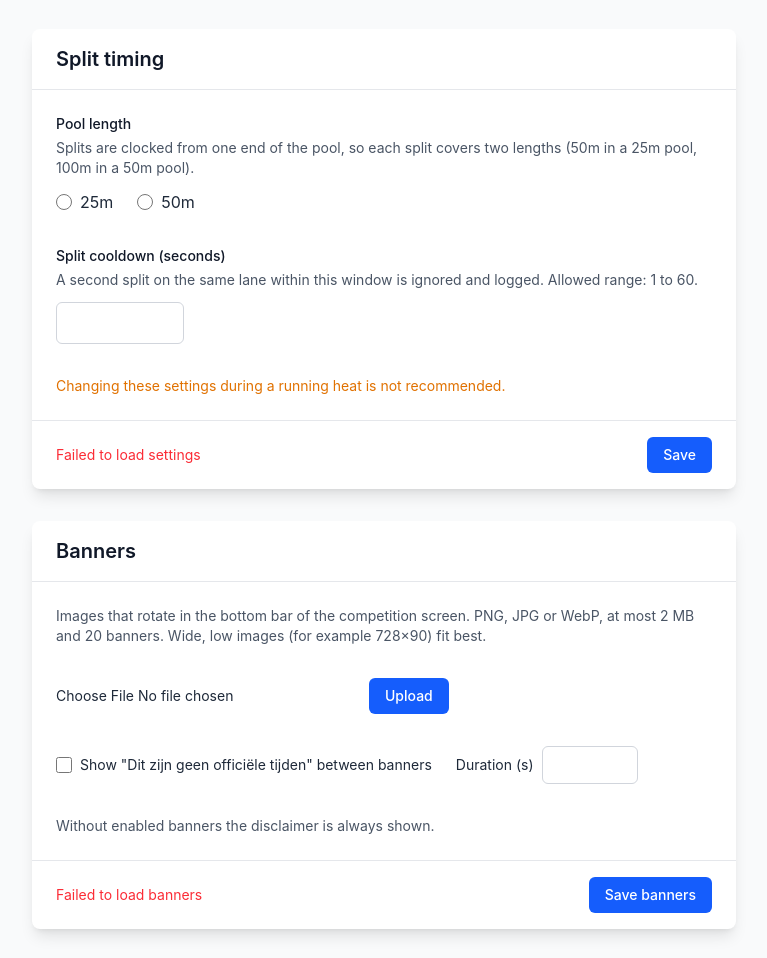
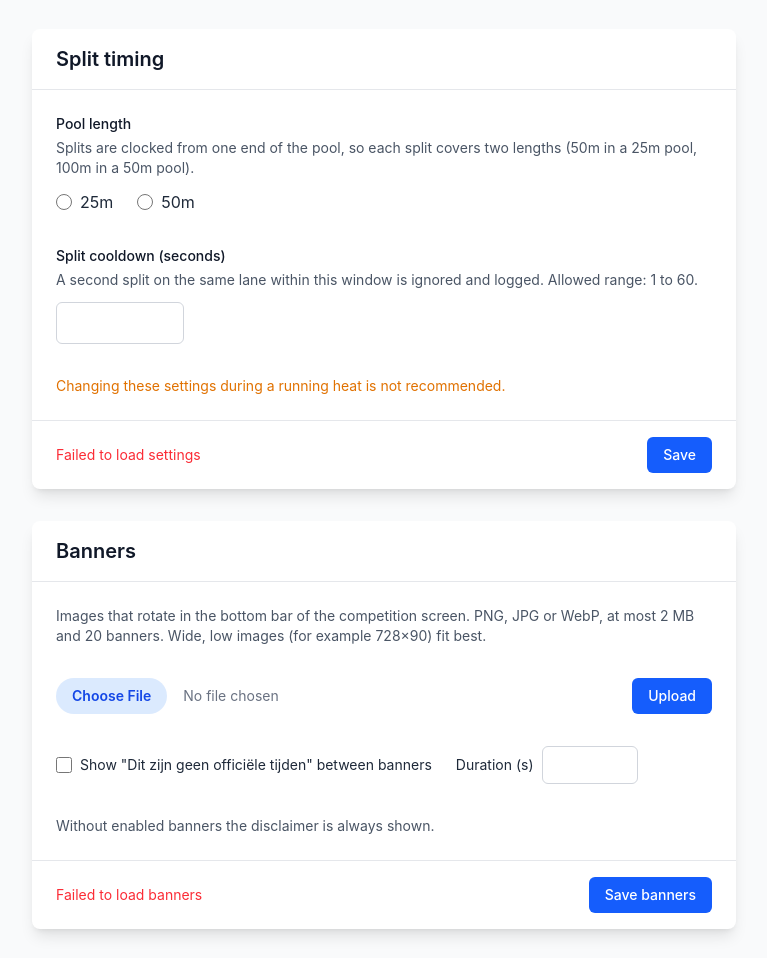
Before and after one commit to spelbreker/ws-swim-stopwatch, a website: page public/settings.html in a window 1280 px wide. Shown: the part 123-1081 px from the top of the page, without its empty margins (256-1023 px from the left). Drawn offline with Linux system fonts and the light colour scheme; no server answers.

Commit message:
style(settings): match banner file input to the Lenex upload picker
The unstyled native file input was barely visible on the dark settings page.

Co-Authored-By: Claude Opus 5.5 <noreply@anthropic.com>

```diff
--- a/public/settings.html
+++ b/public/settings.html
@@ -96,7 +96,7 @@
                     <div class="flex flex-wrap items-center gap-3">
                         <label for="bannerFile" class="sr-only">Banner image</label>
                         <input type="file" id="bannerFile" accept="image/png,image/jpeg,image/webp"
-                            class="text-sm text-gray-800 dark:text-gray-200">
+                            class="flex-1 min-w-0 text-sm text-gray-500 file:mr-4 file:py-2 file:px-4 file:rounded-full file:border-0 file:text-sm file:font-semibold file:bg-blue-100 dark:file:bg-blue-900 file:text-blue-700 dark:file:text-blue-300 hover:file:bg-blue-100 dark:hover:file:bg-blue-800">
                         <button type="button" id="uploadBannerButton"
                             class="inline-flex items-center px-4 py-2 text-sm font-medium text-white bg-blue-600 rounded-md hover:bg-blue-700 disabled:opacity-50 transition-colors">
                             Upload
```
